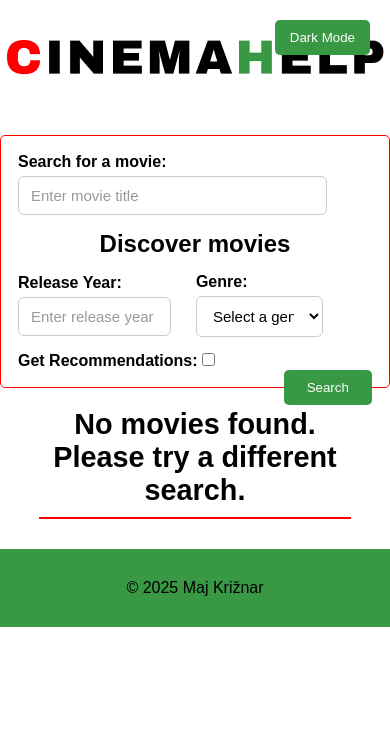
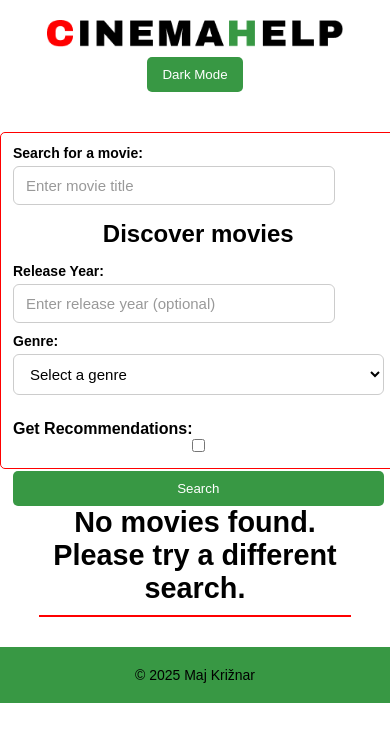
Before and after one commit to Majcry/cinemahelp, a Flask app: page / in a window 390 px wide. Shown: the top 742 px of the page. Run offline with Flask 3, Linux system fonts and the light colour scheme; data that the repository does not hold is empty.

Commit message:
added CSS for mobile/tablet

```diff
--- a/static/style.css
+++ b/static/style.css
@@ -284,3 +284,93 @@ footer {
 #resultsHeader h2 {
     padding-bottom: 10px;
 }
+
+
+
+/*Responsive design for mobile/tablets*/
+
+
+/*Tablet*/
+@media (max-width: 1024px) {
+
+    .movieGrid {
+        grid-template-columns: repeat(3, 1fr);
+        width: 90%;
+    }
+
+    .searchForm {
+        width: 90%;
+    }
+
+    .formGroup {
+        width: 100%;
+        margin-bottom: 10px;
+    }
+
+    .formGroup:first-child {
+        margin-right: 0;
+    }
+
+    #submitButton {
+        width: 100%;
+        margin-top: 10px;
+    }
+
+    header img {
+        max-width: 80%;
+    }
+}
+
+/*Mobile*/
+@media (max-width: 600px) {
+
+    header {
+        flex-direction: column;
+        padding: 20px 10px;
+    }
+
+    #themeToggle {
+        position: static;
+        margin-top: 10px;
+    }
+
+    .movieGrid {
+        grid-template-columns: repeat(2, 1fr);
+        width: 95%;
+        gap: 10px;
+    }
+
+    .searchForm {
+        width: 95%;
+        padding: 12px;
+    }
+
+    .searchForm input,
+    .searchForm select {
+        width: 100%;
+    }
+
+    .formRow label {
+        font-size: 14px;
+    }
+
+    #submitButton {
+        width: 100%;
+        margin-top: 15px;
+    }
+
+    .popupContent {
+        max-width: 90%;
+        margin: 15% auto;
+        padding: 15px;
+    }
+
+    .popupContent img {
+        width: 70%;
+    }
+
+    footer {
+        font-size: 14px;
+        padding: 20px 10px;
+    }
+}
```
